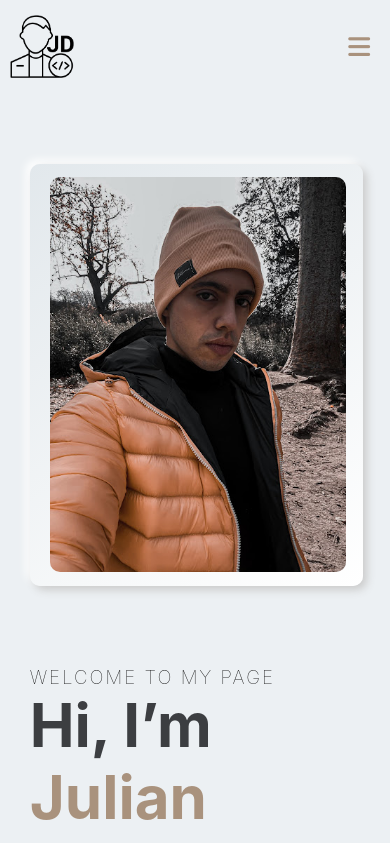
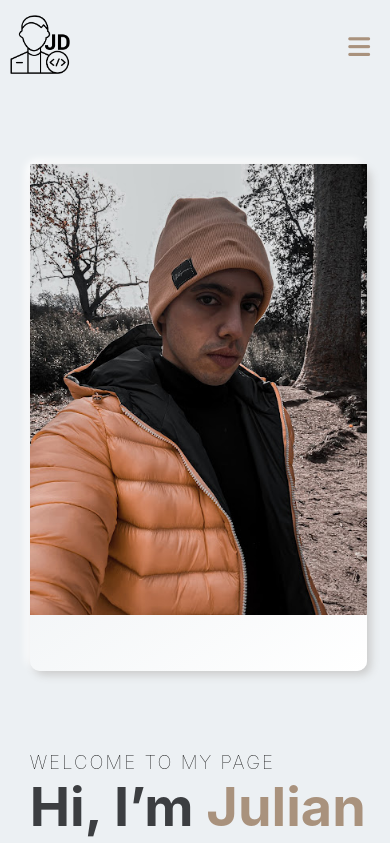
Before and after one commit to JulianDom/portfolio-julian, a React (Vite) app: page / in a window 390 px wide. Shown: the top 843 px of the page. Built offline with nearby package versions, Linux system fonts and the light colour scheme.

Commit message:
Some queries of the hero img

```diff
--- a/src/component/Head/header.css
+++ b/src/component/Head/header.css
@@ -6,7 +6,7 @@ header .container {
   padding-top: 15px;
 }
 .logo img{
-  max-width: 4rem;
+  max-width: 60px;
 }
 header ul li {
   margin-left: 30px;
--- a/src/component/Hero/Home.css
+++ b/src/component/Hero/Home.css
@@ -6,7 +6,7 @@
   letter-spacing: 2px;
 }
 .hero h1 {
-  font-size: 60px;
+  font-size: 54px;
   font-weight: bold;
 }
 
@@ -61,16 +61,10 @@
   border-radius: 10px;
   height: 580px;
   width: 510px;
+  text-align: center;
 
 }
-.hero .right_img img {
-  position: absolute;
-  right: 20%;
-  top: 3%;
-  width: 410px;
-  border-radius:10px;
 
-}
 @media (max-width: 768px) {
   .hero .right,
   .hero .left {
@@ -85,12 +79,12 @@
     flex-direction: column-reverse;
   }
   .hero .right_img {
-    width: 90%;
-    height: 50vh;
+    width: 40vh;
+    height:60vh;
 
   }
   .hero .right_img img {
-    width: 80%;
+    width: 100%;
     left: 20px;
 
   }
```
